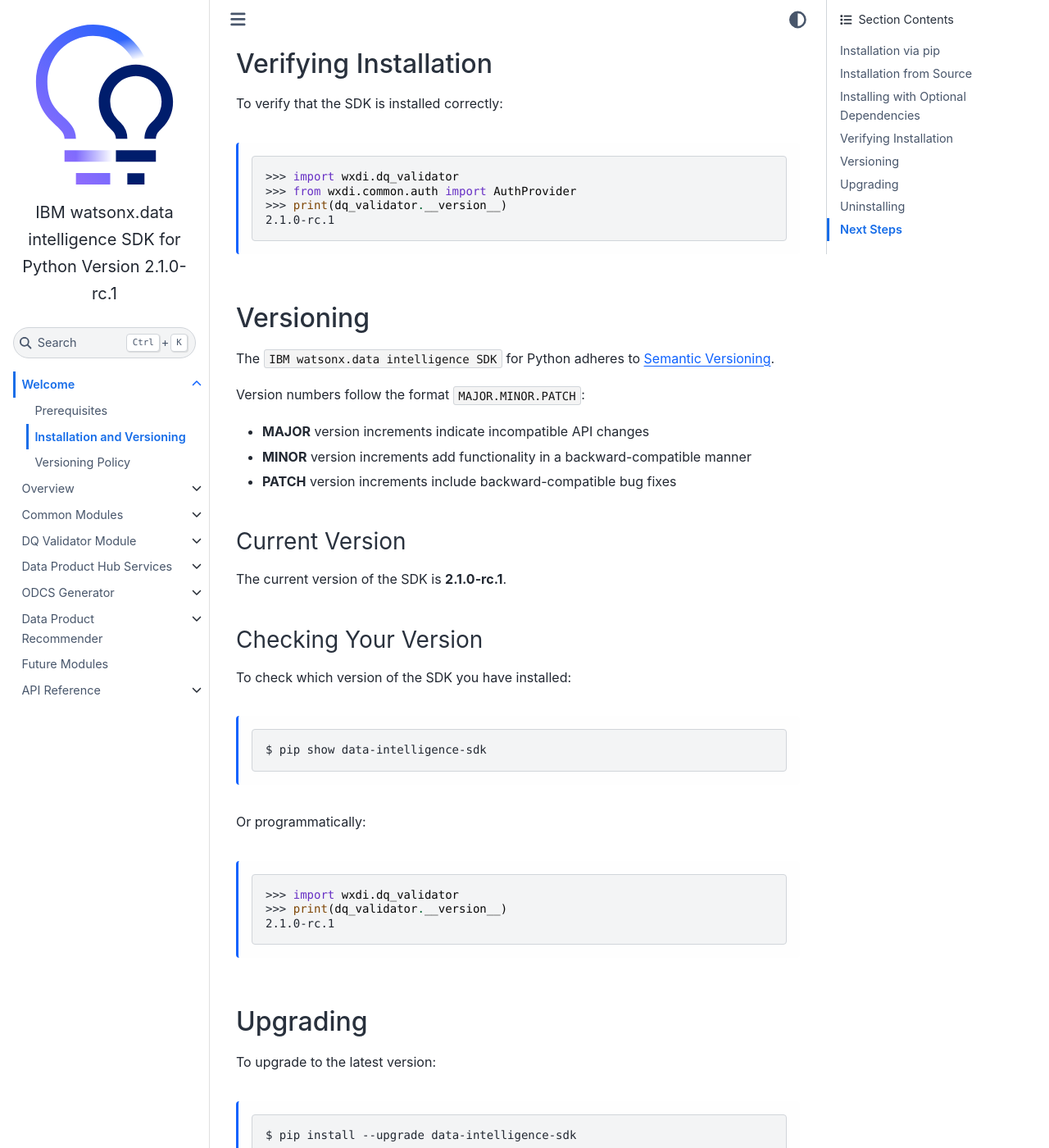
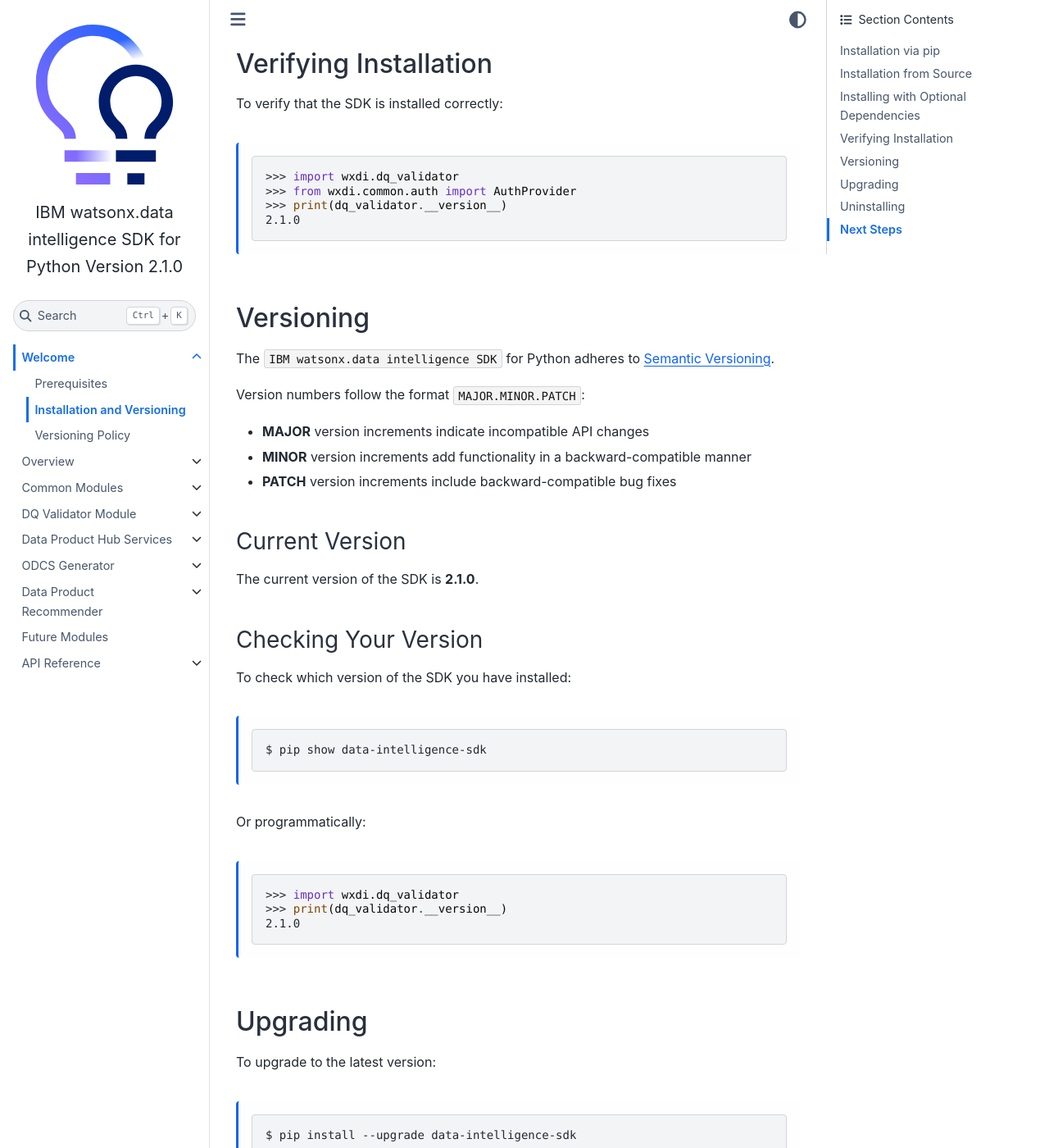
Before and after one commit to IBM/data-intelligence-sdk, a Sphinx documentation site: the page built from docs/chapters/01_welcome/installation.rst, in a window 1280 px wide and 1400 px high, scrolled down 2127 px. Shown: the whole window at 82% size. Built offline with Sphinx 7.4.7 and the Sphinx Book theme 1.1.4, drawn with Linux system fonts in a browser that asks for light colours.

Commit message:
Update version 2.1.0-rc.1 -> 2.1.0

```diff
--- a/docs/chapters/01_welcome/installation.rst
+++ b/docs/chapters/01_welcome/installation.rst
@@ -100,7 +100,7 @@
     >>> import wxdi.dq_validator
     >>> from wxdi.common.auth import AuthProvider
     >>> print(dq_validator.__version__)
-    2.1.0-rc.1
+    2.1.0
 
 Versioning
 ----------
@@ -116,7 +116,7 @@
 Current Version
 ~~~~~~~~~~~~~~~
 
-The current version of the SDK is **2.1.0-rc.1**.
+The current version of the SDK is **2.1.0**.
 
 Checking Your Version
 ~~~~~~~~~~~~~~~~~~~~~
@@ -133,7 +133,7 @@
 
     >>> import wxdi.dq_validator
     >>> print(dq_validator.__version__)
-    2.1.0-rc.1
+    2.1.0
 
 Upgrading
 ---------
--- a/docs/conf.py
+++ b/docs/conf.py
@@ -38,9 +38,9 @@
 # the built documents.
 #
 # The short X.Y version.
-version = "2.1.0-rc.1"
+version = "2.1.0"
 # The full version, including alpha/beta/rc tags.
-release = "2.1.0-rc.1"
+release = "2.1.0"
 
 # -- General configuration ---------------------------------------------------
 # https://www.sphinx-doc.org/en/master/usage/configuration.html#general-configuration
--- a/setup.py
+++ b/setup.py
@@ -27,7 +27,7 @@
 
 setup(
     name="data-intelligence-sdk",
-    version='2.1.0-rc.1',
+    version='2.1.0',
     author="IBM",
     author_email="Data_Intelligence_SDK@wwpdl.vnet.ibm.com",
     description="A Python SDK for IBM watsonx.data intelligence that provides data quality validation for streaming records and DataFrames, " \
--- a/src/wxdi/version.py
+++ b/src/wxdi/version.py
@@ -16,4 +16,4 @@
 """
    Version of IBM watsonx.data intelligence SDK
 """
-__version__ = '2.1.0-rc.1'
+__version__ = '2.1.0'
```
Also changed, not shown: README.md (+2 -2 lines), .bumpversion.toml.
